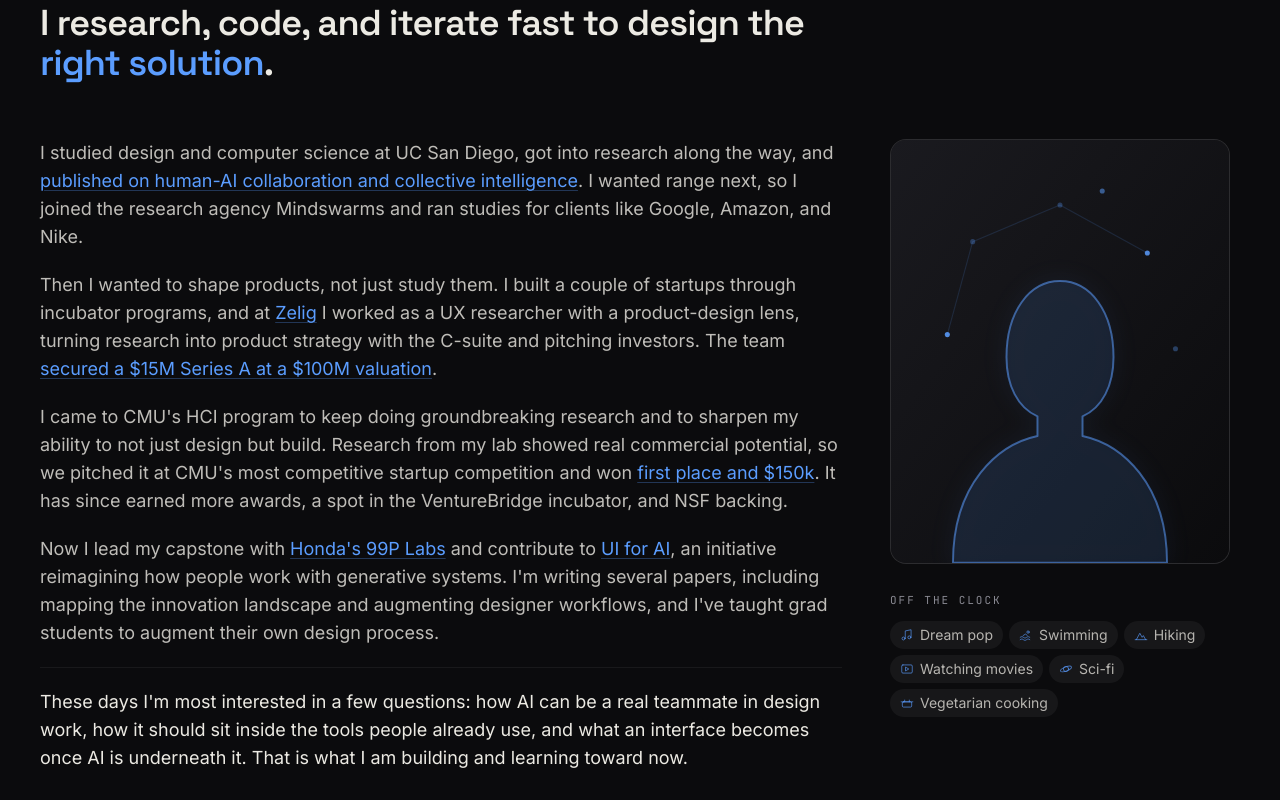
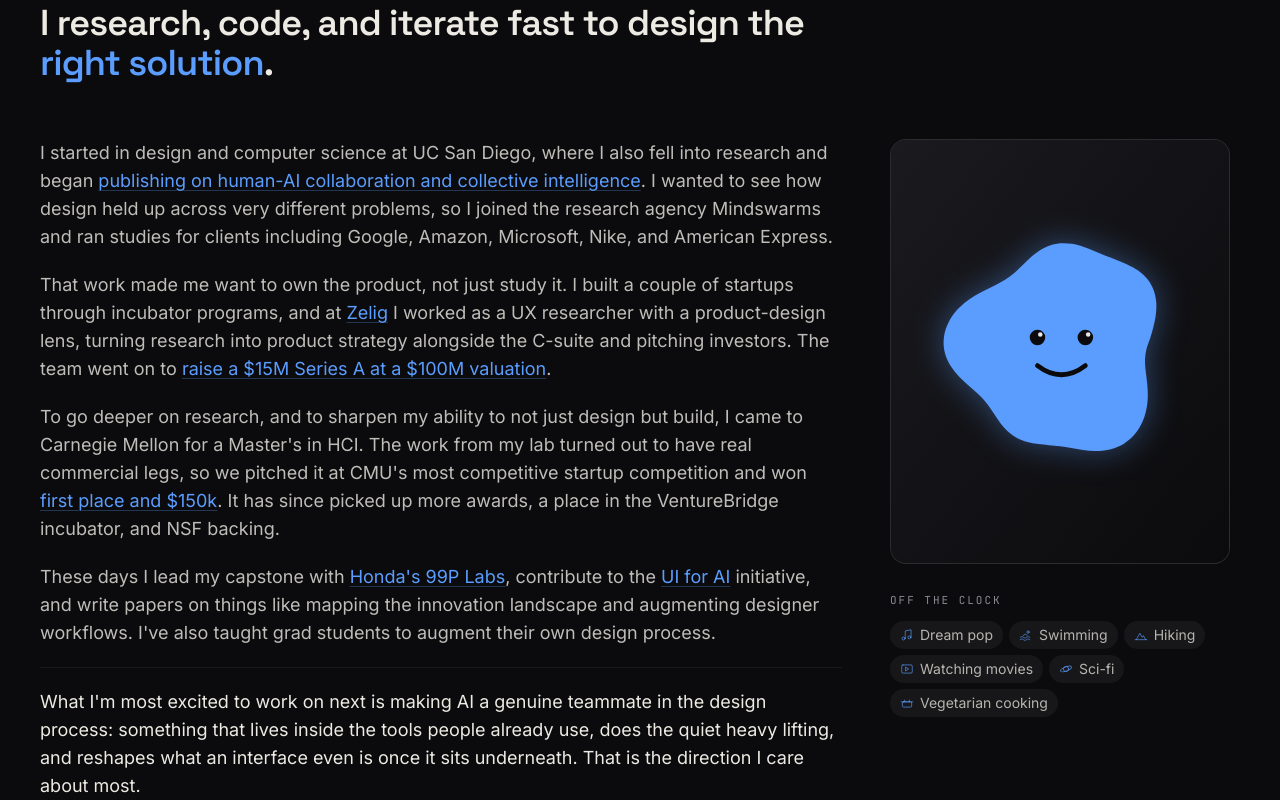
Before and after one commit to colebiehle/portfolio, a Next.js app: page / in a window 1280 px wide. Shown: the part 1380-2180 px from the top of the page. Built offline with nearby package versions, Linux system fonts and the light colour scheme.

Commit message:
Flowing About story, friendly blob portrait, refined share popup
Co-Authored-By: Claude Opus 4.8 (1M context) <noreply@anthropic.com>

```diff
--- a/components/About.tsx
+++ b/components/About.tsx
@@ -3,8 +3,8 @@
 import { motion, useReducedMotion } from "framer-motion";
 import PortraitMotif from "@/components/PortraitMotif";
 
-// Inline links are how the achievements live in the prose. Replace placeholder
-// hrefs (#) with real URLs (Scholar, Zelig, funding announcement, McGinnis, 99P).
+// Inline links carry the proof. External ones open in a new tab. Replace the
+// "#" placeholders (Scholar, Zelig, funding announcement, McGinnis) as URLs land.
 function L({ href, children }: { href: string; children: React.ReactNode }) {
   const external = /^https?:/i.test(href);
   return (
@@ -63,13 +63,7 @@ const OFFCLOCK: { v: string; icon: React.ReactNode }[] = [
     icon: (
       <>
         <circle cx="12" cy="12" r="4.5" />
-        <ellipse
-          cx="12"
-          cy="12"
-          rx="10"
-          ry="3.5"
-          transform="rotate(-22 12 12)"
-        />
+        <ellipse cx="12" cy="12" rx="10" ry="3.5" transform="rotate(-22 12 12)" />
       </>
     ),
   },
@@ -110,55 +104,55 @@ export default function About() {
       </motion.h2>
 
       <div className="mt-14 grid gap-12 lg:grid-cols-[minmax(0,52rem)_minmax(300px,340px)] lg:items-start">
-        {/* Narrative — fixed readable measure; photo sits right beside it */}
         <div className="space-y-5 text-base md:text-lg leading-relaxed text-ink/80">
           <motion.p {...reveal}>
-            I studied design and computer science at UC San Diego, got into
-            research along the way, and{" "}
+            I started in design and computer science at UC San Diego, where I
+            also fell into research and began{" "}
             <L href="#">
-              published on human-AI collaboration and collective intelligence
+              publishing on human-AI collaboration and collective intelligence
             </L>
-            . I wanted range next, so I joined the research agency Mindswarms
-            and ran studies for clients like Google, Amazon, and Nike.
+            . I wanted to see how design held up across very different problems,
+            so I joined the research agency Mindswarms and ran studies for
+            clients including Google, Amazon, Microsoft, Nike, and American
+            Express.
           </motion.p>
           <motion.p {...reveal}>
-            Then I wanted to shape products, not just study them. I built a
-            couple of startups through incubator programs, and at{" "}
+            That work made me want to own the product, not just study it. I
+            built a couple of startups through incubator programs, and at{" "}
             <L href="#">Zelig</L> I worked as a UX researcher with a
-            product-design lens, turning research into product strategy with the
-            C-suite and pitching investors. The team{" "}
-            <L href="#">secured a $15M Series A at a $100M valuation</L>.
+            product-design lens, turning research into product strategy
+            alongside the C-suite and pitching investors. The team went on to{" "}
+            <L href="#">raise a $15M Series A at a $100M valuation</L>.
           </motion.p>
           <motion.p {...reveal}>
-            I came to CMU&apos;s HCI program to keep doing groundbreaking
-            research and to sharpen my ability to not just design but build.
-            Research from my lab showed real commercial potential, so we pitched
-            it at CMU&apos;s most competitive startup competition and won{" "}
-            <L href="#">first place and $150k</L>. It has since earned more
-            awards, a spot in the VentureBridge incubator, and NSF backing.
+            To go deeper on research, and to sharpen my ability to not just
+            design but build, I came to Carnegie Mellon for a Master&apos;s in
+            HCI. The work from my lab turned out to have real commercial legs,
+            so we pitched it at CMU&apos;s most competitive startup competition
+            and won <L href="#">first place and $150k</L>. It has since picked
+            up more awards, a place in the VentureBridge incubator, and NSF
+            backing.
           </motion.p>
           <motion.p {...reveal}>
-            Now I lead my capstone with{" "}
-            <L href="https://www.99plabs.com">Honda&apos;s 99P Labs</L> and
-            contribute to <L href="https://uiforai.design">UI for AI</L>, an
-            initiative
-            reimagining how people work with generative systems. I&apos;m
-            writing several papers, including mapping the innovation landscape
-            and augmenting designer workflows, and I&apos;ve taught grad
-            students to augment their own design process.
+            These days I lead my capstone with{" "}
+            <L href="https://www.99plabs.com">Honda&apos;s 99P Labs</L>,
+            contribute to the <L href="https://uiforai.design">UI for AI</L>{" "}
+            initiative, and write papers on things like mapping the innovation
+            landscape and augmenting designer workflows. I&apos;ve also taught
+            grad students to augment their own design process.
           </motion.p>
           <motion.p
             {...reveal}
             className="text-ink border-t border-white/[0.06] pt-5 mt-1"
           >
-            These days I&apos;m most interested in a few questions: how AI can
-            be a real teammate in design work, how it should sit inside the
-            tools people already use, and what an interface becomes once AI is
-            underneath it. That is what I am building and learning toward now.
+            What I&apos;m most excited to work on next is making AI a genuine
+            teammate in the design process: something that lives inside the
+            tools people already use, does the quiet heavy lifting, and reshapes
+            what an interface even is once it sits underneath. That is the
+            direction I care about most.
           </motion.p>
         </div>
 
-        {/* Face + a little personality */}
         <aside className="space-y-7">
           <motion.div
             {...reveal}
--- a/components/PortraitMotif.tsx
+++ b/components/PortraitMotif.tsx
@@ -1,58 +1,85 @@
 "use client";
 
-import { motion, useReducedMotion } from "framer-motion";
+import { useEffect, useRef } from "react";
+import { useReducedMotion } from "framer-motion";
 
-// Profile-photo placeholder: a head-and-shoulders avatar rendered in the
-// site's line / node / glow language. Reads as "a person" but stays on-brand.
-// Swap for a real photo when ready.
-const NODES: [number, number][] = [
-  [58, 72],
-  [182, 80],
-  [120, 46],
-  [40, 138],
-  [202, 148],
-  [150, 36],
-];
+// Profile-photo placeholder: a friendly morphing blob (the site's wavy-blue
+// charm) with a little face. Swap for a real photo when ready.
+const N = 56;
+const CX = 120;
+const CY = 148;
+const R = 72;
+
+function pathFrom(pts: [number, number][]) {
+  const n = pts.length;
+  let d = `M ${pts[0][0].toFixed(2)} ${pts[0][1].toFixed(2)}`;
+  for (let i = 0; i < n; i++) {
+    const p0 = pts[(i - 1 + n) % n];
+    const p1 = pts[i];
+    const p2 = pts[(i + 1) % n];
+    const p3 = pts[(i + 2) % n];
+    const c1x = p1[0] + (p2[0] - p0[0]) / 6;
+    const c1y = p1[1] + (p2[1] - p0[1]) / 6;
+    const c2x = p2[0] - (p3[0] - p1[0]) / 6;
+    const c2y = p2[1] - (p3[1] - p1[1]) / 6;
+    d += ` C ${c1x.toFixed(2)} ${c1y.toFixed(2)}, ${c2x.toFixed(2)} ${c2y.toFixed(2)}, ${p2[0].toFixed(2)} ${p2[1].toFixed(2)}`;
+  }
+  return d + " Z";
+}
+
+function build(t: number) {
+  const pts: [number, number][] = [];
+  for (let i = 0; i < N; i++) {
+    const th = (i / N) * Math.PI * 2;
+    const r =
+      R *
+      (1 + 0.1 * Math.cos(3 * th + t * 0.5) + 0.06 * Math.sin(5 * th - t * 0.4)) *
+      (1 + 0.012 * Math.sin(t * 2 + i * 0.8));
+    pts.push([CX + r * Math.cos(th), CY + r * Math.sin(th)]);
+  }
+  return pathFrom(pts);
+}
 
 export default function PortraitMotif() {
   const reduce = useReducedMotion();
+  const ref = useRef<SVGPathElement>(null);
+
+  useEffect(() => {
+    if (reduce) {
+      ref.current?.setAttribute("d", build(0.6));
+      return;
+    }
+    let raf = 0;
+    let start: number | null = null;
+    const loop = (ts: number) => {
+      if (start === null) start = ts;
+      ref.current?.setAttribute("d", build((ts - start) / 1000));
+      raf = requestAnimationFrame(loop);
+    };
+    raf = requestAnimationFrame(loop);
+    return () => cancelAnimationFrame(raf);
+  }, [reduce]);
+
   return (
-    <div className="absolute inset-0 overflow-hidden bg-gradient-to-br from-surface2 to-bg">
-      <svg viewBox="0 0 240 300" className="h-full w-full">
-        <g stroke="#5B9DFF" strokeOpacity="0.15" fill="none" strokeWidth="0.8">
-          <line x1="58" y1="72" x2="120" y2="46" />
-          <line x1="120" y1="46" x2="182" y2="80" />
-          <line x1="40" y1="138" x2="58" y2="72" />
+    <div className="absolute inset-0 flex items-center justify-center overflow-hidden bg-gradient-to-br from-surface2 to-bg">
+      <svg
+        viewBox="0 0 240 300"
+        className="h-full w-full"
+        style={{ filter: "drop-shadow(0 0 16px rgba(91,157,255,0.4))" }}
+      >
+        <path ref={ref} fill="#5B9DFF" />
+        <g fill="#0B0B0D">
+          <circle cx="104" cy="140" r="5.5" />
+          <circle cx="138" cy="140" r="5.5" />
         </g>
-        {NODES.map(([x, y], i) =>
-          reduce ? (
-            <circle key={i} cx={x} cy={y} r="1.8" fill="#5B9DFF" fillOpacity="0.55" />
-          ) : (
-            <motion.circle
-              key={i}
-              cx={x}
-              cy={y}
-              r="1.8"
-              fill="#5B9DFF"
-              animate={{ opacity: [0.3, 0.9, 0.3] }}
-              transition={{
-                duration: 3 + (i % 3),
-                repeat: Infinity,
-                ease: "easeInOut",
-                delay: i * 0.4,
-              }}
-            />
-          ),
-        )}
+        <circle cx="106" cy="138" r="1.6" fill="#ffffff" opacity="0.9" />
+        <circle cx="140" cy="138" r="1.6" fill="#ffffff" opacity="0.9" />
         <path
-          d="M44 300 C44 244 76 216 104 210 L104 196 C90 190 82 174 82 154 C82 122 98 100 120 100 C142 100 158 122 158 154 C158 174 150 190 136 196 L136 210 C164 216 196 244 196 300 Z"
-          fill="#5B9DFF"
-          fillOpacity="0.1"
-          stroke="#5B9DFF"
-          strokeOpacity="0.55"
-          strokeWidth="1.4"
-          strokeLinejoin="round"
-          style={{ filter: "drop-shadow(0 0 8px rgba(91,157,255,0.35))" }}
+          d="M104 160 Q121 173 138 160"
+          fill="none"
+          stroke="#0B0B0D"
+          strokeWidth="3.4"
+          strokeLinecap="round"
         />
       </svg>
     </div>
```
Also changed, not shown: components/QRShare.tsx (+12 -12 lines).
